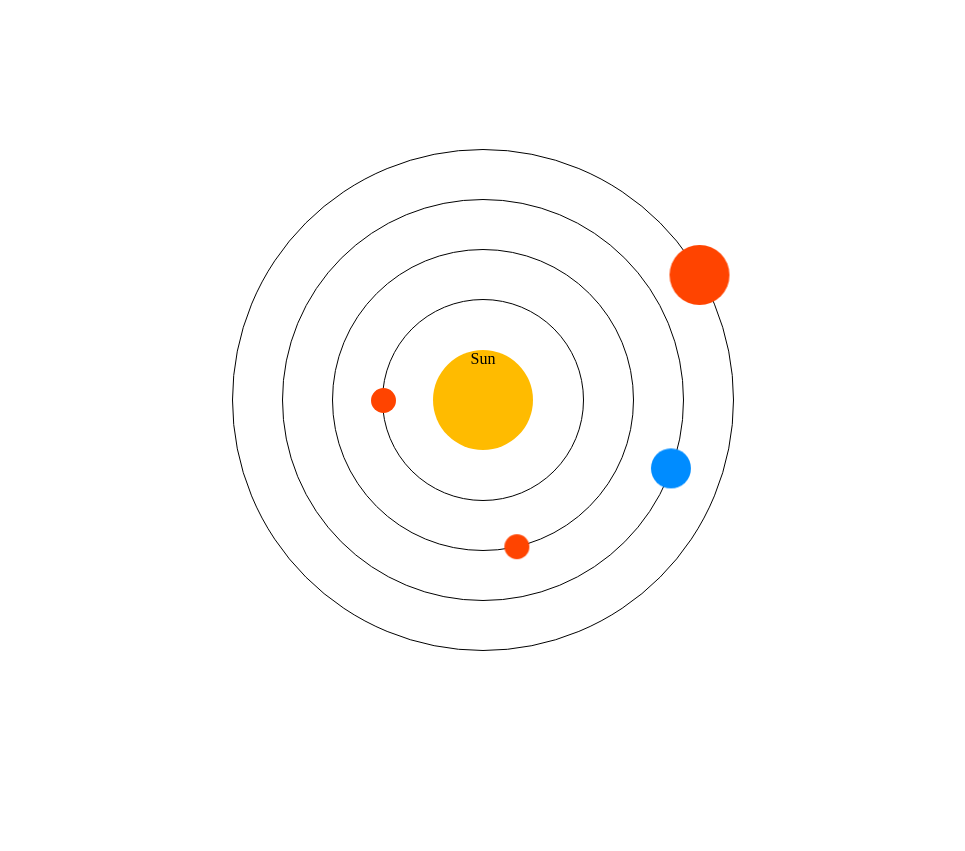
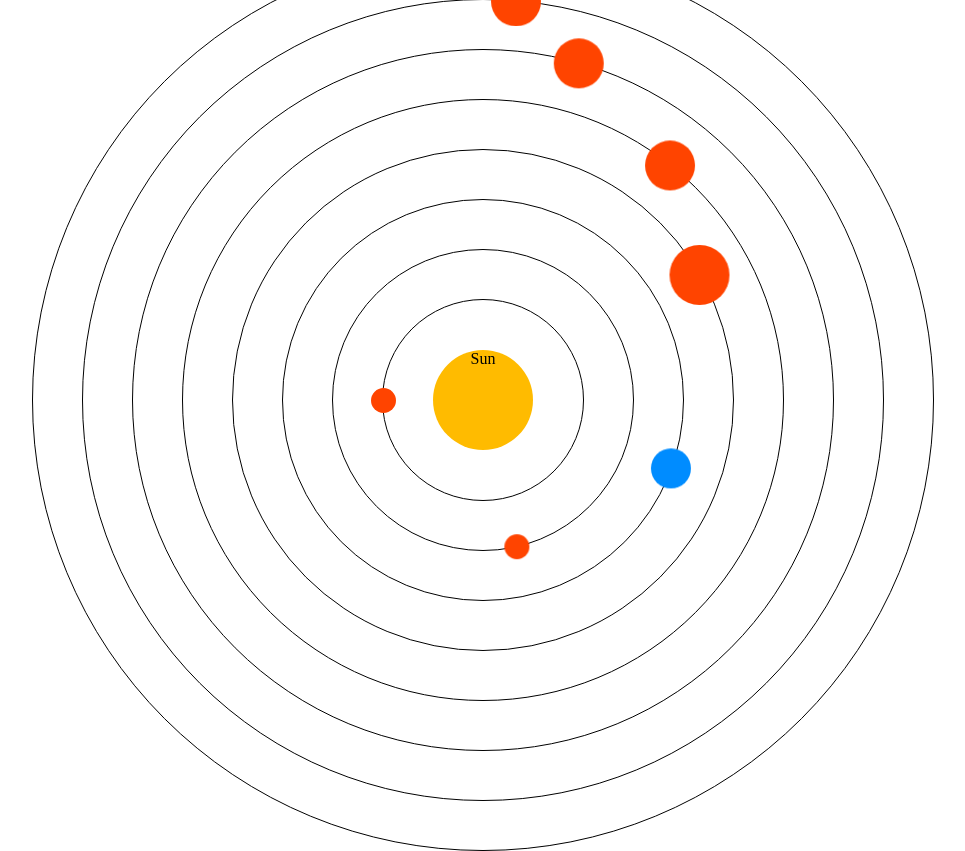
Before and after one commit to tamilnambi/solar-system-css, a plain HTML site: page index.html in a window 1280 px wide. Shown: the whole page, without its empty margins (157-1122 px from the left). Before the commit the page ends 800 px from the top, so only its background shows below. Drawn offline with Linux system fonts and the light colour scheme.

Commit message:
basic done

```diff
--- a/index.html
+++ b/index.html
@@ -17,5 +17,13 @@
     <div class="earth"></div>
     <div class="mars-orbit"></div>
     <div class="mars"></div>
+    <div class="jupiter-orbit"></div>
+    <div class="jupiter"></div>
+    <div class="saturn-orbit"></div>
+    <div class="saturn"></div>
+    <div class="uranus-orbit"></div>
+    <div class="uranus"></div>
+    <div class="neptune-orbit"></div>
+    <div class="neptune"></div>
 </body>
 </html>
--- a/style.css
+++ b/style.css
@@ -144,3 +144,131 @@ body{
     0%{transform: rotate(0deg)translate(-250px)rotate(0deg);}
     100%{transform: rotate(360deg)translate(-250px)rotate(-360deg);}
 }
+.jupiter-orbit{
+    width: 600px;
+    height: 600px;
+    border-radius: 50%;
+    border: 1px solid black;
+    text-align: center;
+    top:0;
+    bottom: 0;
+    left: 0;
+    right: 0;
+    margin: auto;
+    overflow: hidden;
+    position: absolute;
+}
+.jupiter{
+    height: 50px;
+    width: 50px;
+    border-radius: 50%;
+    background-color: rgb(255, 68, 0);
+    top:0;
+    bottom: 0;
+    left: 0;
+    right: 0;
+    margin: auto;
+    overflow: hidden;
+    position: absolute;
+    animation: jupiter 14s linear infinite;
+}
+@keyframes jupiter {
+    0%{transform: rotate(0deg)translate(-300px)rotate(0deg);}
+    100%{transform: rotate(360deg)translate(-300px)rotate(-360deg);}
+}
+.saturn-orbit{
+    width: 700px;
+    height: 700px;
+    border-radius: 50%;
+    border: 1px solid black;
+    text-align: center;
+    top:0;
+    bottom: 0;
+    left: 0;
+    right: 0;
+    margin: auto;
+    overflow: hidden;
+    position: absolute;
+}
+.saturn{
+    height: 50px;
+    width: 50px;
+    border-radius: 50%;
+    background-color: rgb(255, 68, 0);
+    top:0;
+    bottom: 0;
+    left: 0;
+    right: 0;
+    margin: auto;
+    overflow: hidden;
+    position: absolute;
+    animation: saturn 17s linear infinite;
+}
+@keyframes saturn {
+    0%{transform: rotate(0deg)translate(-350px)rotate(0deg);}
+    100%{transform: rotate(360deg)translate(-350px)rotate(-360deg);}
+}
+.uranus-orbit{
+    width: 800px;
+    height: 800px;
+    border-radius: 50%;
+    border: 1px solid black;
+    text-align: center;
+    top:0;
+    bottom: 0;
+    left: 0;
+    right: 0;
+    margin: auto;
+    overflow: hidden;
+    position: absolute;
+}
+.uranus{
+    height: 50px;
+    width: 50px;
+    border-radius: 50%;
+    background-color: rgb(255, 68, 0);
+    top:0;
+    bottom: 0;
+    left: 0;
+    right: 0;
+    margin: auto;
+    overflow: hidden;
+    position: absolute;
+    animation: uranus 19s linear infinite;
+}
+@keyframes uranus {
+    0%{transform: rotate(0deg)translate(-400px)rotate(0deg);}
+    100%{transform: rotate(360deg)translate(-400px)rotate(-360deg);}
+}
+.neptune-orbit{
+    width: 900px;
+    height: 900px;
+    border-radius: 50%;
+    border: 1px solid black;
+    text-align: center;
+    top:0;
+    bottom: 0;
+    left: 0;
+    right: 0;
+    margin: auto;
+    overflow: hidden;
+    position: absolute;
+}
+.neptune{
+    height: 50px;
+    width: 50px;
+    border-radius: 50%;
+    background-color: rgb(255, 68, 0);
+    top:0;
+    bottom: 0;
+    left: 0;
+    right: 0;
+    margin: auto;
+    overflow: hidden;
+    position: absolute;
+    animation: neptune 21s linear infinite;
+}
+@keyframes neptune {
+    0%{transform: rotate(0deg)translate(-450px)rotate(0deg);}
+    100%{transform: rotate(360deg)translate(-450px)rotate(-360deg);}
+}
```
